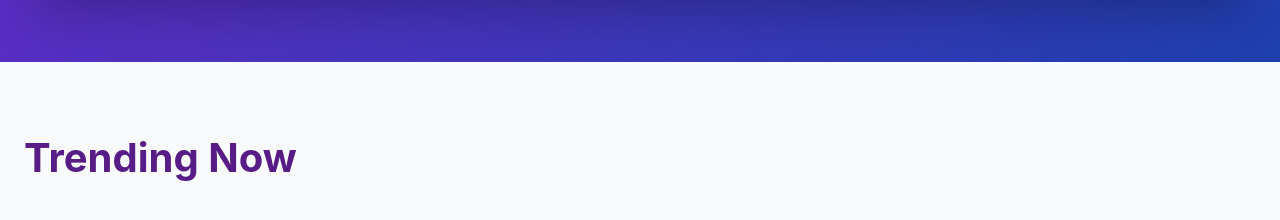
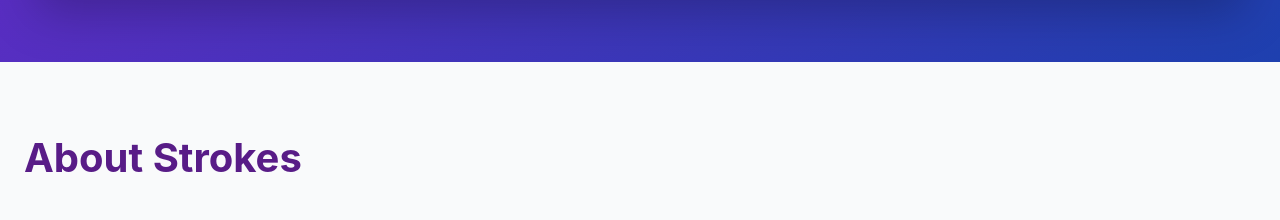
Before and after one commit to vedikamahale402-ux/Neurova-, a website: page index.html in a window 1280 px wide. Shown: the part 1525-1745 px from the top of the page. Drawn offline with Linux system fonts and the light colour scheme; files that its build step writes are made by us from their sources; grey boxes are pictures that could not be loaded.

Commit message:
updated files

```diff
--- a/index.html
+++ b/index.html
@@ -136,10 +136,11 @@
     <!-- Trending Section -->
     <section class="trending" id="courses">
         <div class="container">
-            <h2 class="section-title">Trending Now</h2>
+            <h2 class="section-title">About Strokes</h2>
             <div class="carousel-container">
                 <button class="carousel-btn prev" id="btnPrev">‹</button>
                 <div class="carousel" id="carousel">
+
                     <!-- Video Cards will be inserted here by JavaScript -->
                 </div>
                 <button class="carousel-btn next" id="btnNext">›</button>
```
